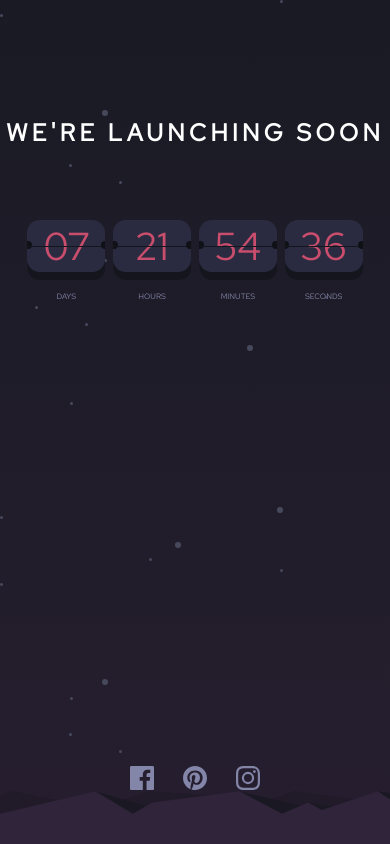
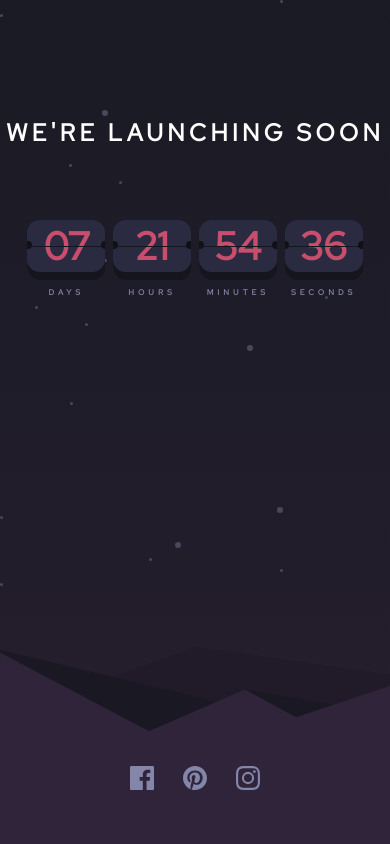
Before and after one commit to DLBY/launch-countdown-timer, a React (Create React App) app: page / in a window 390 px wide. Built offline with nearby package versions, Linux system fonts and the light colour scheme.

Commit message:
font size reduced

```diff
--- a/src/App.css
+++ b/src/App.css
@@ -34,8 +34,10 @@ body .top {
   width:100%;
   height:70%;
   justify-content:center;
-  font-size:8vw;
+  font-size:6vw;
+  font-weight: var(--bold);
   margin:20px;
+
 }
 .numbers_container > div {
   text-align:center;
@@ -58,9 +60,11 @@ body .top {
 }
 .card_text {
   color:var(--primary);
-  margin-top:2em;
+  margin-top:1.5em;
+  font-weight: var(--bold);
+  letter-spacing:.25rem;
   text-transform: uppercase;
-  font-size: 1.5vw;
+  font-size: 1.2vw;
 }
 
 .top {
@@ -131,9 +135,16 @@ body .top {
   body .top {
     padding-top:30%;
   }
+  body .app {
+    background: url(./assets/images/pattern-hills.svg) no-repeat bottom right 15%, url(./assets/images/bg-stars.svg), linear-gradient(to bottom, hsl(234, 17%, 12%), #261e2f);
+  }
   .card_text {
-    margin-top:2.5em;
+    margin-top:2em;
+    text-align: center;
     font-size: 2vw;
+    font-weight: var(--bold);
+    letter-spacing:.25rem;
+    text-transform: uppercase;
   }
   .numbers_container {
     font-size:10vw;
@@ -141,6 +152,6 @@ body .top {
 }
 @media (min-width: 1440px) {
   body .app {
-    background: url(./assets/images/pattern-hills.svg) no-repeat bottom / contain, url(./assets/images/bg-stars.svg), linear-gradient(to bottom, hsl(234, 17%, 12%), #261e2f);
+    background: url(./assets/images/pattern-hills.svg) no-repeat bottom 15%, url(./assets/images/bg-stars.svg), linear-gradient(to bottom, hsl(234, 17%, 12%), #261e2f);
   }
 }
```
